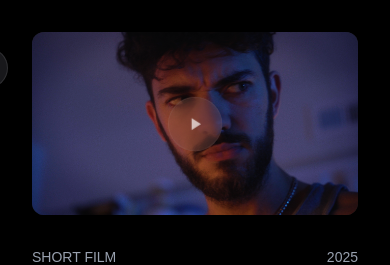
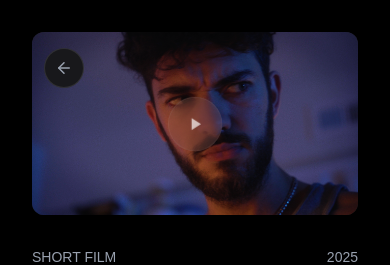
Before and after one commit to dseals3/film-code-portfolio, a Next.js app: page /projects/dear-david in a window 390 px wide. Shown: the top 265 px of the page. Built offline with nearby package versions, Linux system fonts and the light colour scheme.

Commit message:
responsive btn movement dependant on window width, but not perfect

```diff
--- a/app/projects/[slug]/page.tsx
+++ b/app/projects/[slug]/page.tsx
@@ -27,19 +27,17 @@ export default async function ProjectPage({ params }: { params: Promise<{ slug:
 
     return (
     <main className="min-h-screen bg-black text-white p-8">
-
-<div className="relative max-w-5xl mx-auto">
+      <div className="relative max-w-5xl mx-auto overflow-visible">
         <Link
           href="/"
           className="
             absolute
-      left-[-64px]
-      top-4
+            top-4 left-0
+
             h-10 w-10
-
             rounded-full
+            bg-zinc-900
             border border-white/10
-      bg-zinc-900
 
             flex items-center justify-center
 
@@ -49,6 +47,12 @@ export default async function ProjectPage({ params }: { params: Promise<{ slug:
             hover:bg-zinc-800
 
             transition
+            z-20
+
+            -translate-x-[-12px]
+            sm:-translate-x-[-12px]
+            md:-translate-x-[-12px]
+            lg:-translate-x-[64px]
           "
         >
           <ArrowLeft size={18} />
```
Lines whose indentation alone changed are shown as unchanged.
